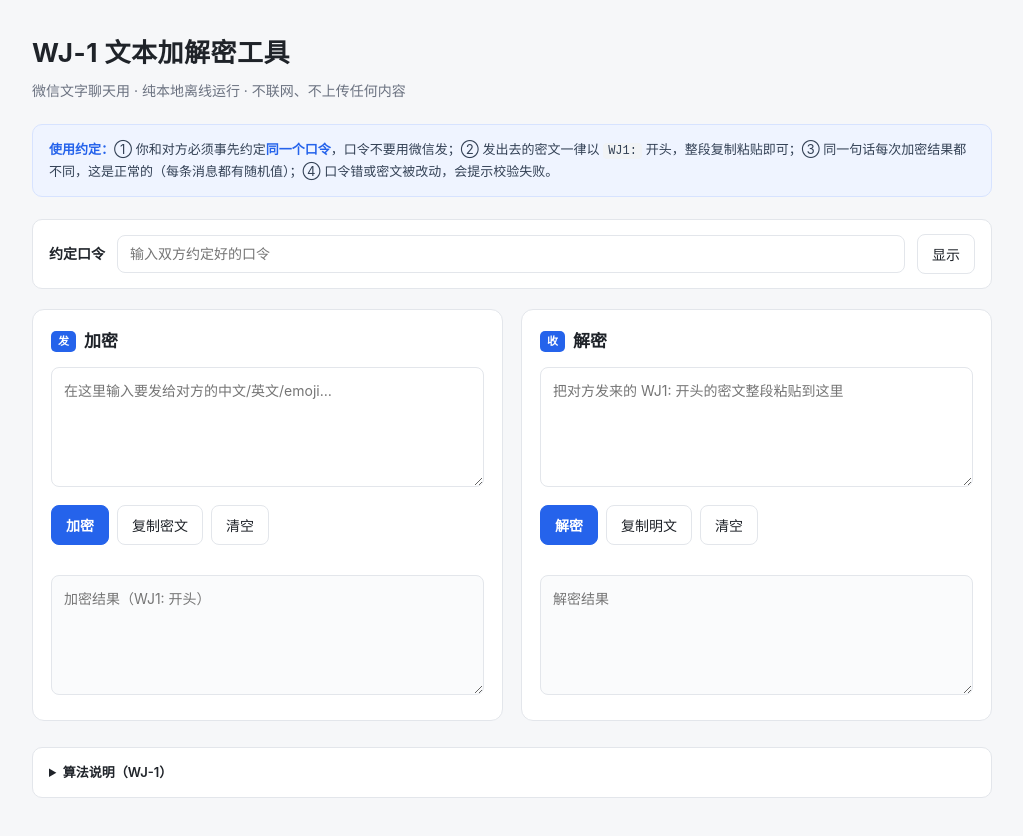
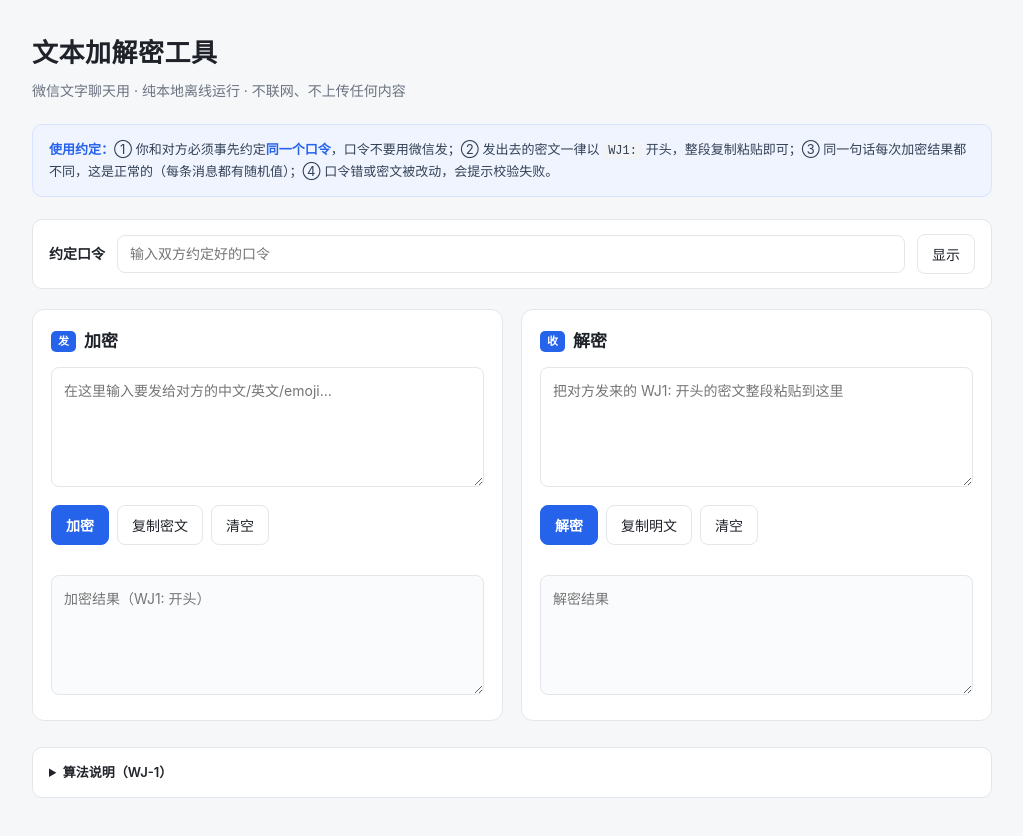
Before and after one commit to tanteng/tanteng.space, a plain HTML site: page whisper.html in a window 1280 px wide. Shown: the whole page, without its empty margins (128-1151 px from the left). Drawn offline with Linux system fonts and the light colour scheme.

Commit message:
style: 标题改为「文本加解密工具」

```diff
--- a/whisper.html
+++ b/whisper.html
@@ -3,7 +3,7 @@
 <head>
 <meta charset="utf-8">
 <meta name="viewport" content="width=device-width, initial-scale=1">
-<title>WJ-1 文本加解密工具</title>
+<title>文本加解密工具</title>
 <style>
   :root{
     --bg:#f6f7f9; --card:#ffffff; --line:#e3e6eb; --text:#1f2329; --muted:#6b7280;
@@ -42,7 +42,7 @@
 <body>
 <div class="wrap">
   <header>
-    <h1>WJ-1 文本加解密工具</h1>
+    <h1>文本加解密工具</h1>
     <p>微信文字聊天用 · 纯本地离线运行 · 不联网、不上传任何内容</p>
   </header>
 
```
